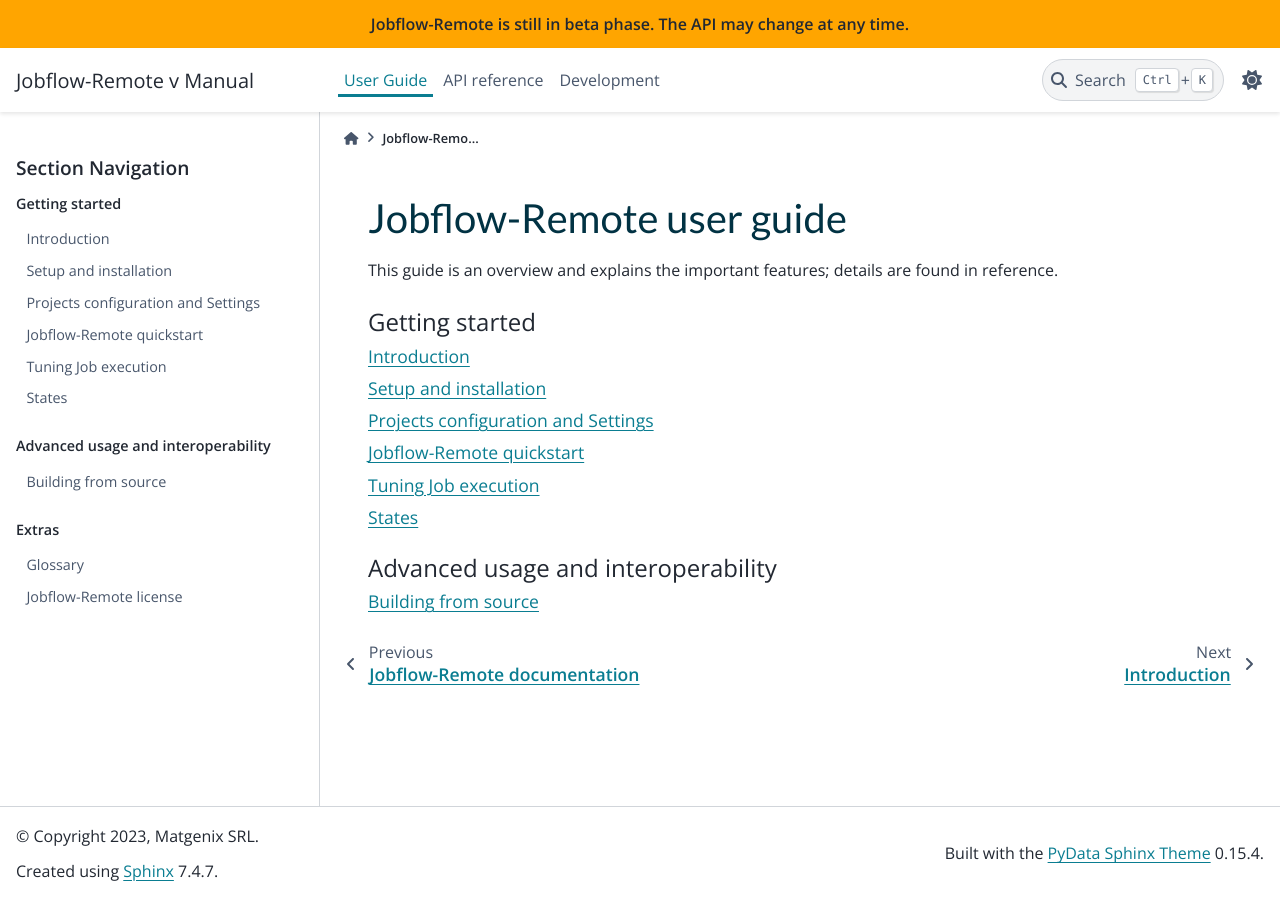
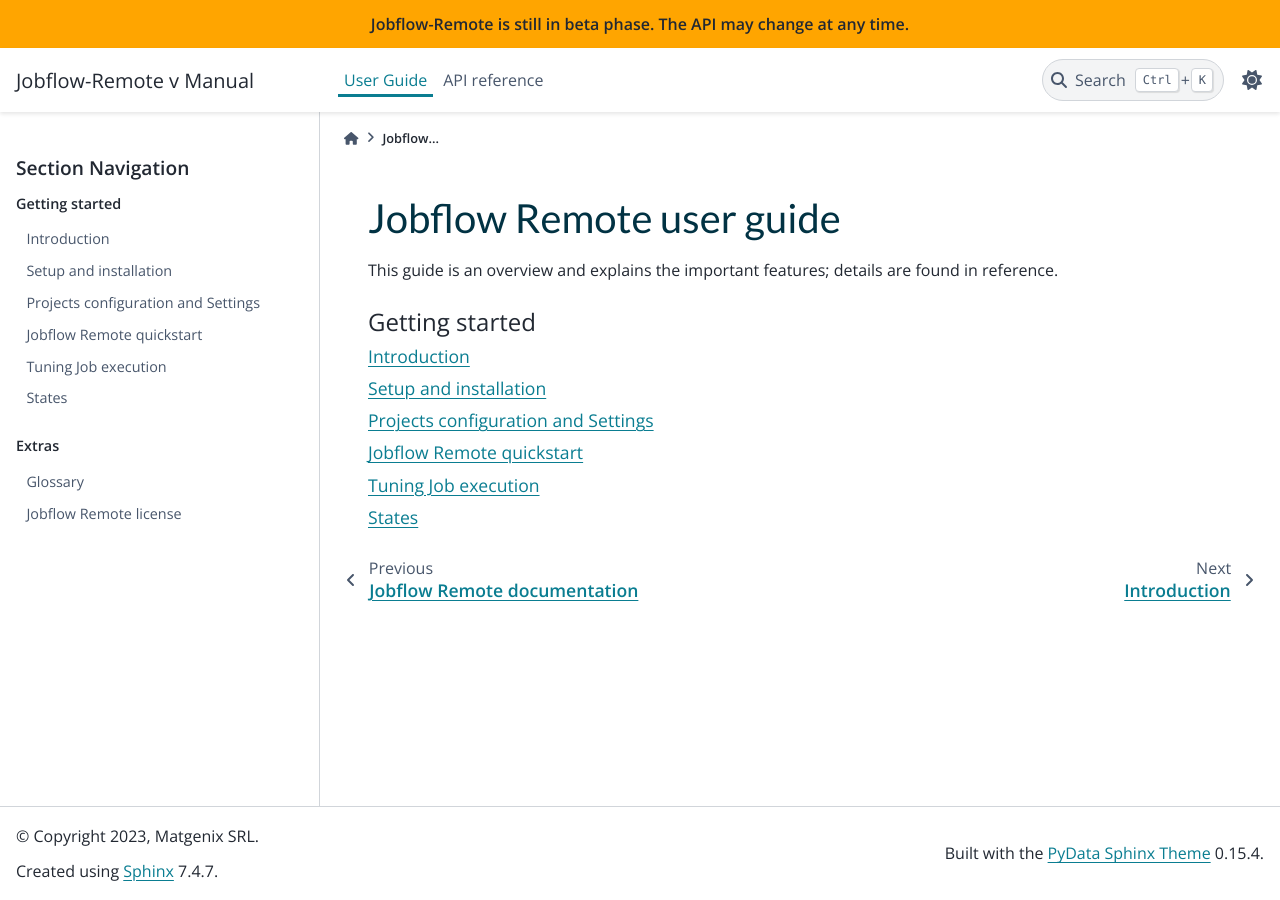
Before and after one commit to Matgenix/jobflow-remote, a Sphinx documentation site: the page built from doc/source/user/index.rst, in a window 1280 px wide. Built offline with Sphinx 7.4.7 and the PyData theme 0.15.4, drawn with Linux system fonts in a browser that asks for light colours; pages that are not in the unit, such as notebooks, are missing from menus; the version number could not be read and is left out.

Commit message:
Tidy up empty docs pages and restructure slightly

```diff
--- a/doc/source/api/index.rst
+++ b/doc/source/api/index.rst
@@ -4,6 +4,4 @@
 API Reference
 #############
 
-This is the API reference
-
 .. include:: jobflow_remote.rst
--- a/doc/source/license.rst
+++ b/doc/source/license.rst
@@ -1,5 +1,5 @@
 **********************
-Jobflow-Remote license
+Jobflow Remote license
 **********************
 
 .. include:: ../../LICENSE
--- a/doc/source/user/building.rst
+++ /dev/null
@@ -1,7 +0,0 @@
-.. _building-from-source:
-
-Building from source
-====================
-
-Get the source from the git repository.
-Install it with pip install .
--- a/doc/source/user/index.rst
+++ b/doc/source/user/index.rst
@@ -1,7 +1,7 @@
 .. _user:
 
 #########################
-Jobflow-Remote user guide
+Jobflow Remote user guide
 #########################
 
 This guide is an overview and explains the important features;
@@ -19,13 +19,6 @@
    states
 
 .. toctree::
-   :caption: Advanced usage and interoperability
-   :maxdepth: 1
-
-   building
-
-
-.. toctree::
    :hidden:
    :caption: Extras
 
--- a/doc/source/user/quickstart.rst
+++ b/doc/source/user/quickstart.rst
@@ -1,7 +1,7 @@
 .. _quickstart:
 
 =========================
-Jobflow-Remote quickstart
+Jobflow Remote quickstart
 =========================
 
 After completing the :ref:`install`, it is possible to start submitting
--- a/doc/source/user/troubleshooting.rst
+++ /dev/null
@@ -1,5 +0,0 @@
-.. _troubleshooting:
-
-***************
-Troubleshooting
-***************
```
Also changed, not shown: doc/source/dev/index.rst (deleted, +0 -7 lines), doc/source/index.rst (+7 -11 lines), doc/source/user/basics.rst (deleted, +0 -11 lines).
